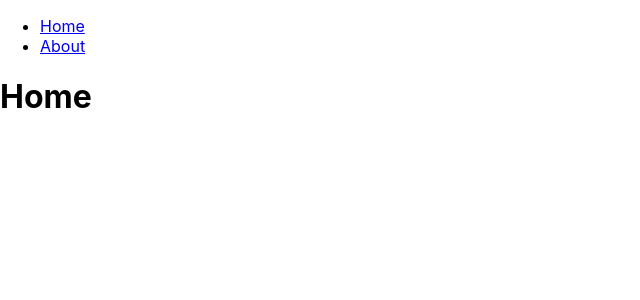
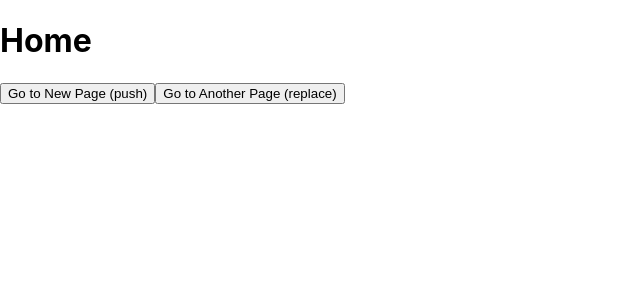
Before and after one commit to toanlehcm/demo_reactjs, a React (Create React App) app: page / in a window 1280 px wide. Shown: the top 300 px of the page, without its empty margins (0-640 px from the left). Built offline with nearby package versions, Linux system fonts and the light colour scheme.

Commit message:
- Demo push() and replace() methods of history.

```diff
--- a/src/App.js
+++ b/src/App.js
@@ -1,32 +1,51 @@
 import './App.css';
 import React from 'react';
-import { MemoryRouter as Router, Routes, Route, Link } from 'react-router-dom';
+import { BrowserRouter as Router, Routes, Route, useNavigate } from 'react-router-dom';
 
+function Home() {
+  return <h1>Home</h1>;
+}
 
-// Define component.
-const Home = () => <h1>Home</h1>;
-const About = () => <h1>About</h1>;
+function NewPage() {
+  return <h1>New Page</h1>;
+}
+
+function AnotherPage() {
+  return <h1>Another Page</h1>;
+}
 
 function App() {
-
   return (
     <Router>
       <div>
-        <nav>
-          <ul>
-            {/* Define navigation links. */}
-            <li><Link to='/'>Home</Link></li>
-            <li><Link to='/about'>About</Link></li>
-          </ul>
-        </nav>
-
         <Routes>
-          <Route path="/" exact element={<Home />} />
-          <Route path="/about" element={<About />} />
+          <Route path="/" element={<Home />} />
+          <Route path="/new-page" element={<NewPage />} />
+          <Route path="/another-page" element={<AnotherPage />} />
         </Routes>
+        <NavigationButtons />
       </div>
     </Router>
   );
 }
 
+function NavigationButtons() {
+  const navigate = useNavigate();
+
+  const handlePush = () => {
+    navigate('/new-page');
+  }
+
+  const handleReplace = () => {
+    navigate('/another-page', { replace: true })
+  }
+
+  return (
+    <div>
+      <button onClick={handlePush}>Go to New Page (push)</button>
+      <button onClick={handleReplace}>Go to Another Page (replace)</button>
+    </div>
+  );
+}
+
 export default App;
```
Also changed, not shown: 1 other file (tests, documents, lock files or other folders).
